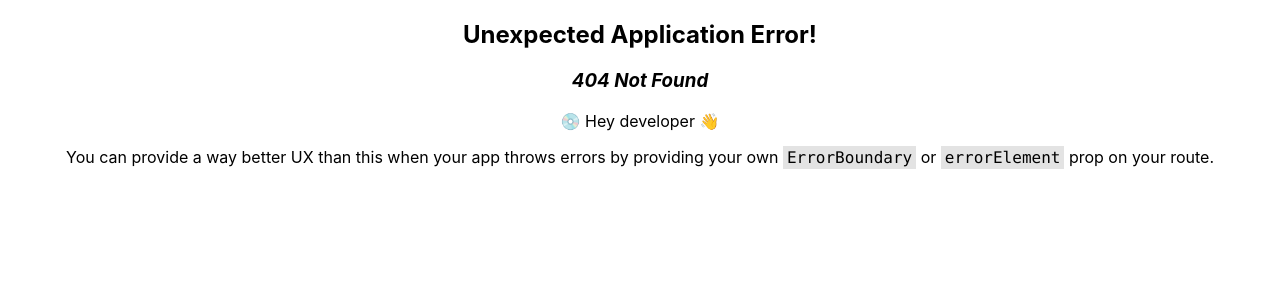
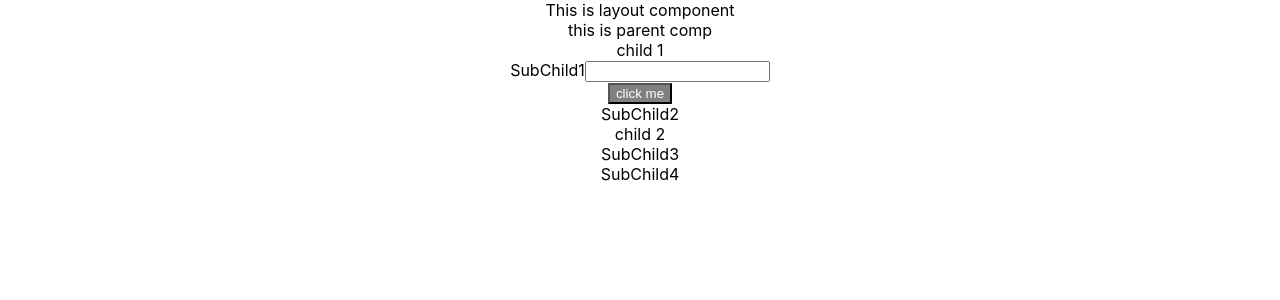
Before and after one commit to pratikkakani080/react-lecture-notes-morning, a React (Create React App) app: page /parent in a window 1280 px wide. Before the commit this address had no page. Shown: the top 300 px of the page. Built offline with nearby package versions, Linux system fonts and the light colour scheme.

Commit message:
add: prop drilling & state uplifting

```diff
--- a/src/common/Routes/index.js
+++ b/src/common/Routes/index.js
@@ -12,6 +12,7 @@ import Users from "../modules/users";
 import Blog from "../modules/blog";
 import BlogDetails from "../modules/blog/blogDetails";
 import Layout from "../components/layout";
+import Parent from "../modules/parent";
 
 // BrowserRouter
 // Router
@@ -39,6 +40,10 @@ function Routing() {
           path: "/blog/blog-details",
           element: <BlogDetails />,
         },
+        {
+          path: "/parent",
+          element: <Parent />,
+        },
       ],
     },
     {
--- /dev/null
+++ b/src/common/modules/parent/children1/index.js
@@ -0,0 +1,15 @@
+import React from "react";
+import SubChild1 from "./subChildren/subChild1";
+import SubChild2 from "./subChildren/subChild2";
+
+function Children1(props) {
+  return (
+    <div>
+      child 1
+      <SubChild1 setValue={props.setValue} />
+      <SubChild2 />
+    </div>
+  );
+}
+
+export default Children1;
--- /dev/null
+++ b/src/common/modules/parent/children1/subChildren/subChild1.js
@@ -0,0 +1,16 @@
+import React, { useState } from "react";
+import Button from "../../../../components/button";
+import { storeData } from "../../../../utils/storage";
+
+function SubChild1(props) {
+  const [data, setData] = useState("");
+  return (
+    <div>
+      SubChild1
+      <input type="text" onChange={(e) => setData(e.target.value)} />
+      <Button ButtonText={"click me"} onClick={() => props.setValue(data)} />
+    </div>
+  );
+}
+
+export default SubChild1;
--- /dev/null
+++ b/src/common/modules/parent/children1/subChildren/subChild2.js
@@ -0,0 +1,7 @@
+import React from "react";
+
+function SubChild2() {
+  return <div>SubChild2</div>;
+}
+
+export default SubChild2;
--- /dev/null
+++ b/src/common/modules/parent/children2/index.js
@@ -0,0 +1,15 @@
+import React from "react";
+import SubChild3 from "./subChildren/subChild3";
+import SubChild4 from "./subChildren/subChild4";
+
+function Children2(props) {
+  return (
+    <div>
+      child 2
+      <SubChild3 />
+      <SubChild4 value={props.value} />
+    </div>
+  );
+}
+
+export default Children2;
--- /dev/null
+++ b/src/common/modules/parent/children2/subChildren/subChild3.js
@@ -0,0 +1,11 @@
+import React from 'react'
+
+function SubChild3() {
+  return (
+    <div>
+      SubChild3
+    </div>
+  )
+}
+
+export default SubChild3
--- /dev/null
+++ b/src/common/modules/parent/children2/subChildren/subChild4.js
@@ -0,0 +1,15 @@
+import React, { useEffect, useState } from "react";
+import { getStoredData } from "../../../../utils/storage";
+
+function SubChild4(props) {
+
+  return (
+    <div>
+      SubChild4
+      <br />
+      {props.value}
+    </div>
+  );
+}
+
+export default SubChild4;
--- /dev/null
+++ b/src/common/modules/parent/index.js
@@ -0,0 +1,18 @@
+import React from "react";
+import Children1 from "./children1";
+import Children2 from "./children2";
+
+function Parent() {
+  const [value, setValue] = React.useState("");
+  console.log("value***", value);
+
+  return (
+    <div>
+      this is parent comp
+      <Children1 setValue={setValue} />
+      <Children2 value={value} />
+    </div>
+  );
+}
+
+export default Parent;
```
